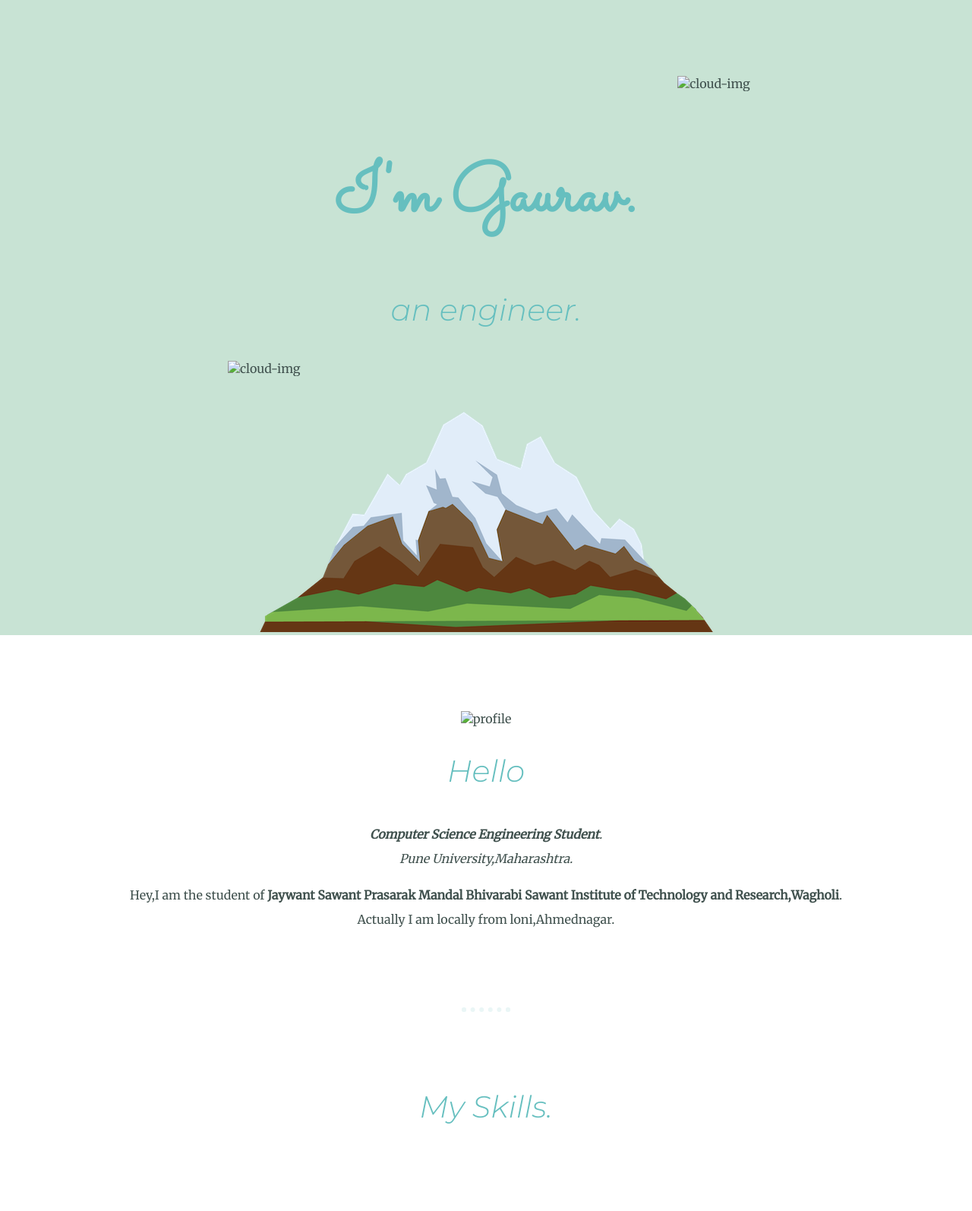
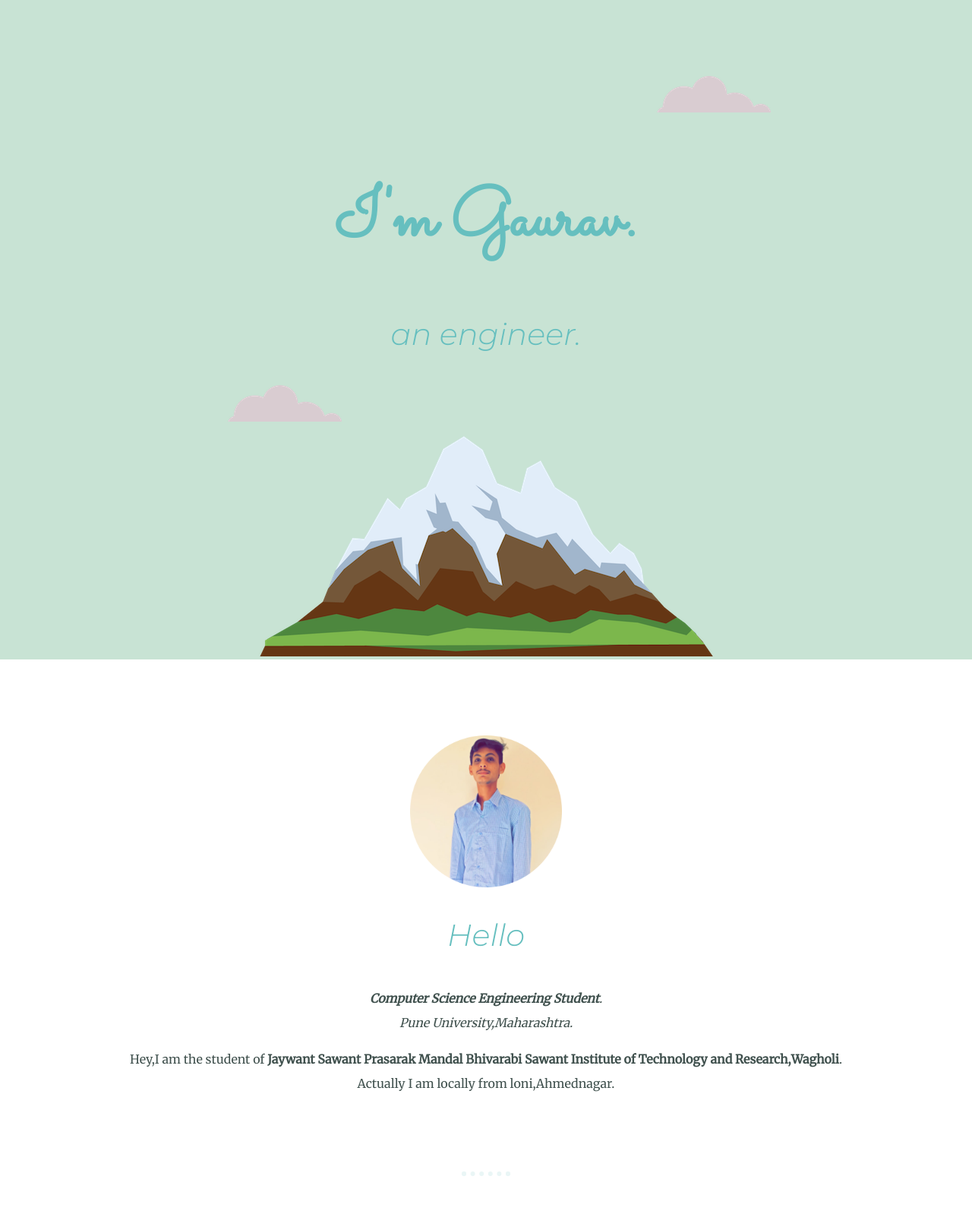
Before and after one commit to gdhokchaule/css, a plain HTML site: page index.html in a window 1280 px wide. Shown: the top 1594 px of the page at 76% size. Drawn offline with Linux system fonts and the light colour scheme; files whose address does not match are found by name.

Commit message:
Update index.html

```diff
--- a/index.html
+++ b/index.html
@@ -11,16 +11,16 @@
 
   </head>
   <div class="top-container">
-    <img class="top-cloud" src="images/cloud.png" alt="cloud-img">
+    <img class="top-cloud" src="cloud.png" alt="cloud-img">
   <h1>I'm Gaurav.</h1>
   <h2>an engineer.</h2>
-  <img class="bottom-cloud" src="images/cloud.png" alt="cloud-img">
+  <img class="bottom-cloud" src="cloud.png" alt="cloud-img">
   <img src="images/mountain.png" alt="mountain-img">
   </div>
 
   <div class="middle-container">
     <div class="profile">
-      <img class="img" src="images/gaurav.png" alt="profile">
+      <img class="img" src="gaurav.png" alt="profile">
       <h2>Hello</h2>
       <p><em><strong>Computer Science Engineering Student</strong>.<br>Pune University,Maharashtra.</em></p>
           <p>Hey,I am the student of <strong>Jaywant Sawant Prasarak Mandal Bhivarabi Sawant Institute of Technology and Research,Wagholi</strong>.<br>Actually I am locally from loni,Ahmednagar.</p>
@@ -28,12 +28,12 @@
     <div class="skills">
       <h2>My Skills.</h2>
       <div class="skill-row">
-        <img class="gau" src="images/coding.png" alt="">
+        <img class="gau" src="coding.png" alt="">
         <h3>Web Developement</h3>
         <p>I have been learning and practicing web developement and I am a intermediate level web developer.</p>
       </div>
       <div class="skill-row">
-        <img class="rav" src="images/android.png" alt="">
+        <img class="rav" src="android.png" alt="">
         <h3>Android Developement</h3>
         <p>I have been learning android developement,and prefering java language.</p>
       </div>
```
